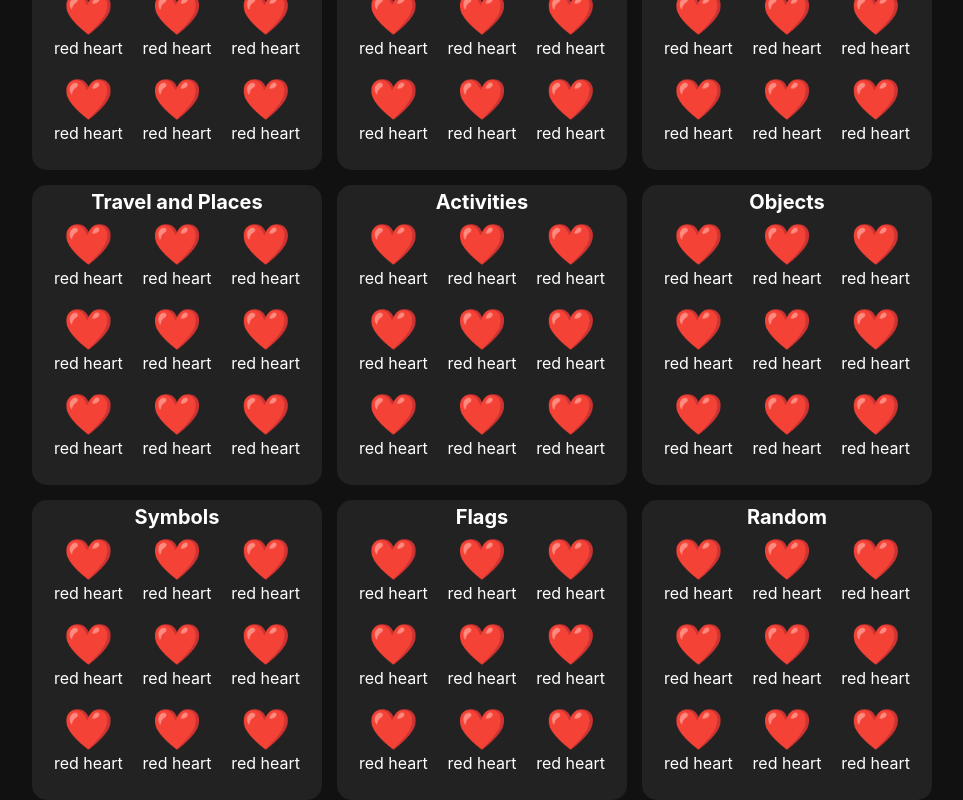
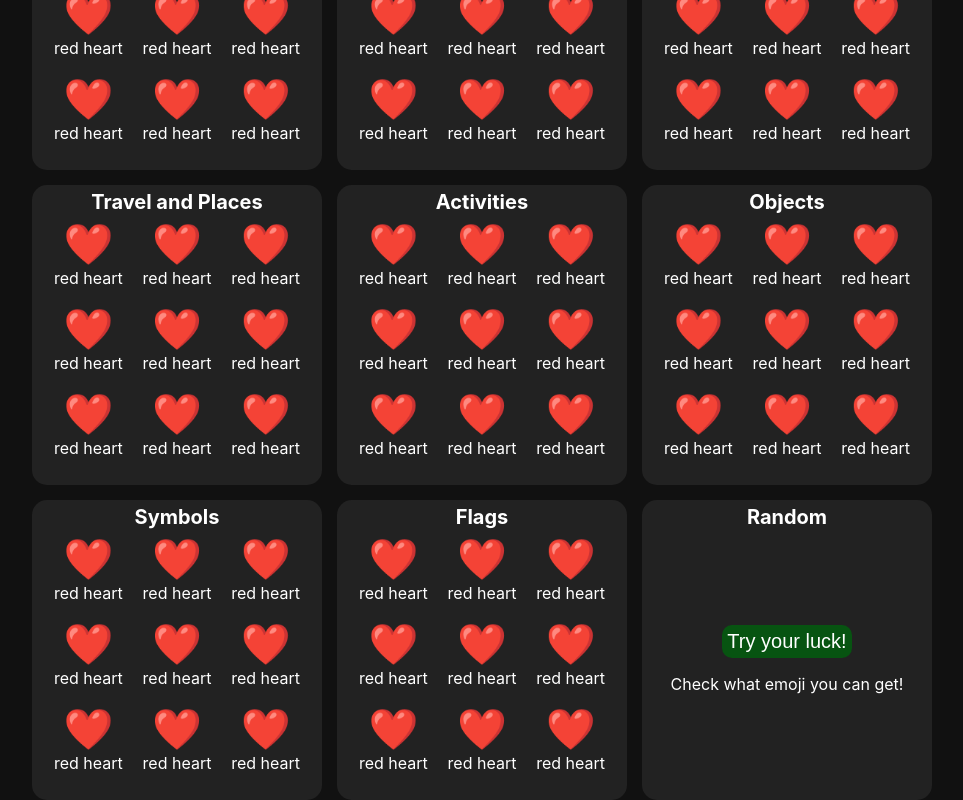
Before and after one commit to driehoeken/emoji-db, a React (Create React App) app: page / in a window 1280 px wide. Shown: the part 245-1045 px from the top of the page, without its empty margins (158-1121 px from the left). Built offline with nearby package versions, Linux system fonts and the light colour scheme.

Commit message:
random category rendering and styling

```diff
--- a/src/components/Category.jsx
+++ b/src/components/Category.jsx
@@ -59,6 +59,8 @@ const Category = (props) => {
             <p className={styles.title}>
                 <a>{categoryName}</a>
             </p>
+            {category !== "random" ? (
+                //if it is not random category
                 <div className={styles.emojis}>
                     {emojis.map((emojiData, index) => {
                         return (
@@ -69,6 +71,13 @@ const Category = (props) => {
                         );
                     })}
                 </div>
+            ) : (
+                //if it is a random category
+                <div className={styles["random-category-inner"]}>
+                    <button className={styles["random-button"]}>Try your luck!</button>
+                    <p>Check what emoji you can get!</p>
+                </div>
+            )}
         </div>
     );
 };
--- a/src/components/category.module.css
+++ b/src/components/category.module.css
@@ -33,3 +33,20 @@
 .emoji-name {
     text-align: center;
 }
+.random-category-inner {
+    display: flex;
+    justify-content: center;
+    align-items: center;
+    width: 100%;
+    height: 100%;
+    flex-direction: column;
+}
+.random-button {
+    border: none;
+    border-radius: 10px;
+    background-color: #075411;
+    color: white;
+    font-size: 20px;
+    padding: 5px;
+    cursor: pointer;
+}
```
Lines whose indentation alone changed are shown as unchanged.
